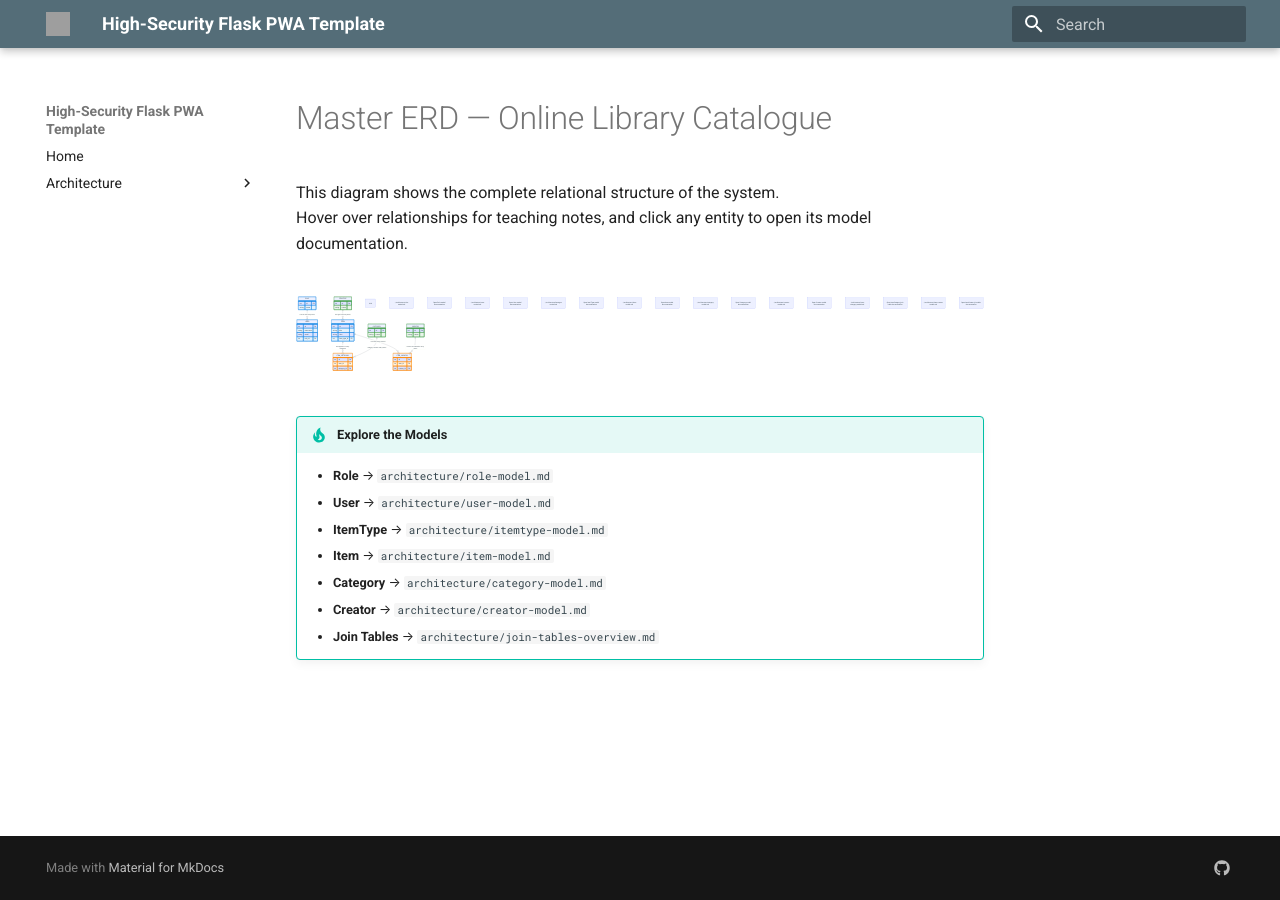
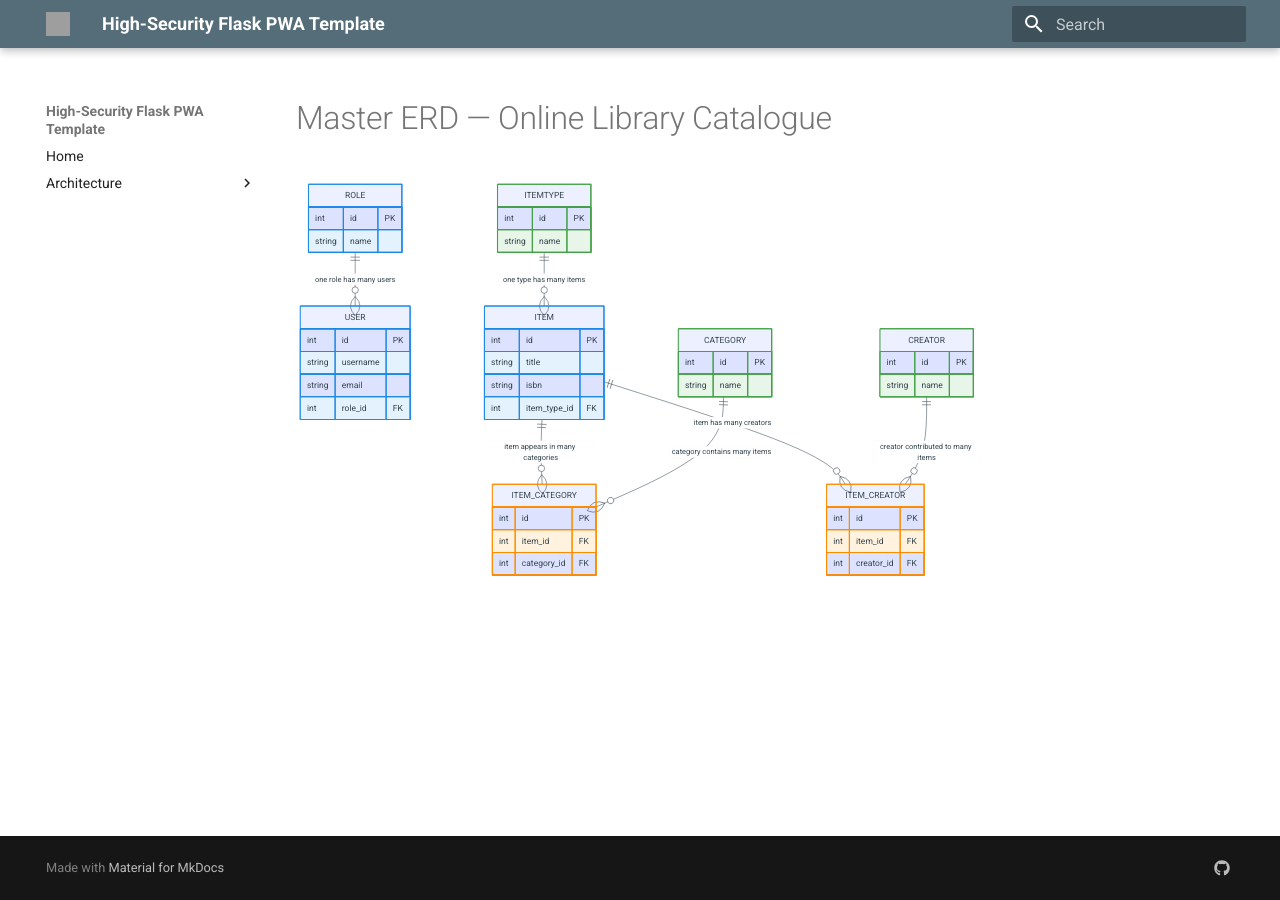
Before and after one commit to detnsw-sydtech/High-Security-Flask-PWA-Repo-Template, an MkDocs documentation site: the page built from docs/architecture/erd-master.md, in a window 1280 px wide. Built offline with MkDocs 1.6.1 and Material for MkDocs 9.7.7, drawn with Linux system fonts in a browser that asks for light colours; grey boxes are pictures that could not be loaded.

Commit message:
Update erd-master.md

````diff
--- a/docs/architecture/erd-master.md
+++ b/docs/architecture/erd-master.md
@@ -1,38 +1,26 @@
 # Master ERD — Online Library Catalogue
-This diagram shows the complete relational structure of the system.
-Hover over relationships for teaching notes, and click any entity to open its model documentation.
-
 
 ```mermaid
+%%{init: {
+  "theme": "neutral",
+  "flowchart": { "curve": "basis" }
+}}%%
+
 erDiagram
 
-    %% ======================================================
-    %% RELATIONSHIPS (with tooltips)
-    %% ======================================================
-
     ROLE ||--o{ USER : "one role has many users"
-    %% "Each user belongs to exactly one role."
-
     ITEMTYPE ||--o{ ITEM : "one type has many items"
-    %% "The foreign key lives on the ITEM table."
 
     ITEM ||--o{ ITEM_CATEGORY : "item appears in many categories"
     CATEGORY ||--o{ ITEM_CATEGORY : "category contains many items"
-    %% "This is a true many‑to‑many implemented using a join table."
 
     ITEM ||--o{ ITEM_CREATOR : "item has many creators"
     CREATOR ||--o{ ITEM_CREATOR : "creator contributed to many items"
-    %% "Another many‑to‑many relationship implemented via a join table."
-
-    %% ======================================================
-    %% ENTITIES (with clickable links)
-    %% ======================================================
 
     ROLE {
         int id PK
         string name
     }
-    click ROLE "../architecture/role-model.md" "Open Role model documentation"
 
     USER {
         int id PK
@@ -40,13 +28,11 @@
         string email
         int role_id FK
     }
-    click USER "../architecture/user-model.md" "Open User model documentation"
 
     ITEMTYPE {
         int id PK
         string name
     }
-    click ITEMTYPE "../architecture/itemtype-model.md" "Open ItemType model documentation"
 
     ITEM {
         int id PK
@@ -54,37 +40,28 @@
         string isbn
         int item_type_id FK
     }
-    click ITEM "../architecture/item-model.md" "Open Item model documentation"
 
     CATEGORY {
         int id PK
         string name
     }
-    click CATEGORY "../architecture/category-model.md" "Open Category model documentation"
 
     CREATOR {
         int id PK
         string name
     }
-    click CREATOR "../architecture/creator-model.md" "Open Creator model documentation"
 
     ITEM_CATEGORY {
         int id PK
         int item_id FK
         int category_id FK
     }
-    click ITEM_CATEGORY "../architecture/item-category-model.md" "Open ItemCategory join table documentation"
 
     ITEM_CREATOR {
         int id PK
         int item_id FK
         int creator_id FK
     }
-    click ITEM_CREATOR "../architecture/item-creator-model.md" "Open ItemCreator join table documentation"
-
-    %% ======================================================
-    %% CLASS DEFINITIONS (colour coding)
-    %% ======================================================
 
     classDef core   fill:#e3f2fd,stroke:#1e88e5,stroke-width:2px,color:#0d47a1;
     classDef lookup fill:#e8f5e9,stroke:#43a047,stroke-width:2px,color:#1b5e20;
@@ -101,12 +78,3 @@
     class ITEM_CATEGORY join
     class ITEM_CREATOR  join
 ```
-
-!!! tip "Explore the Models"
-    - **Role** → `architecture/role-model.md`
-    - **User** → `architecture/user-model.md`
-    - **ItemType** → `architecture/itemtype-model.md`
-    - **Item** → `architecture/item-model.md`
-    - **Category** → `architecture/category-model.md`
-    - **Creator** → `architecture/creator-model.md`
-    - **Join Tables** → `architecture/join-tables-overview.md`
````
